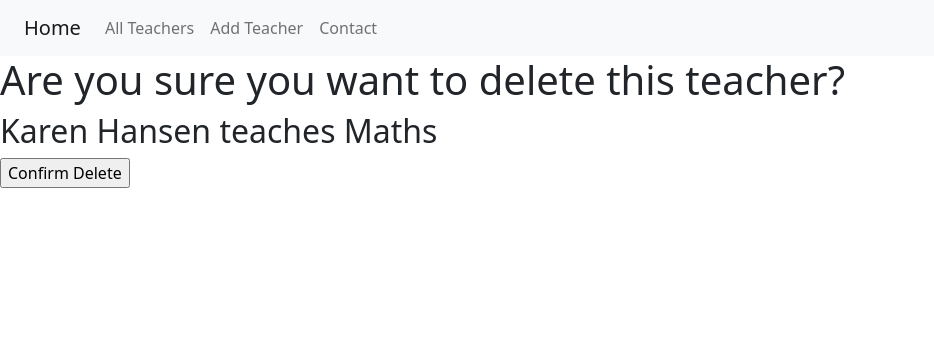
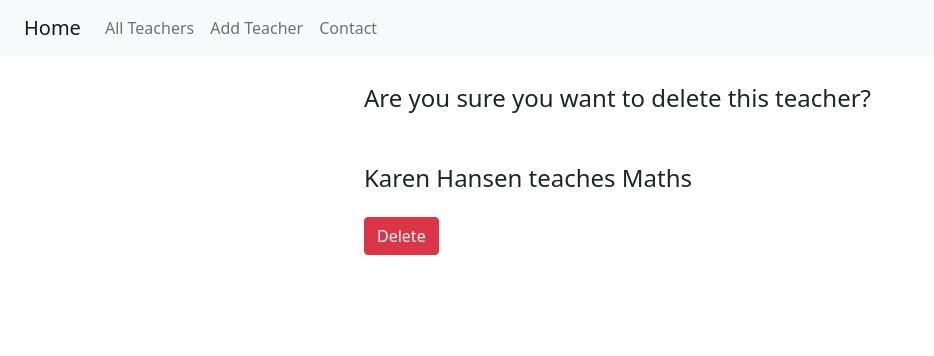
Before and after one commit to King-cobra711/Simple-Django-App-Linode, a Django app: page /classroom/teacher_delete/2 in a window 1280 px wide. Shown: the top 356 px of the page, without its empty margins (0-934 px from the left). Run offline with Django 3.2, Linux system fonts and the light colour scheme; data comes from the database, SQL or seed files in the repository; both versions use the stored data as it was after the commit.

Commit message:
Added CSS to the confirm delete template

```diff
--- a/classroom/templates/classroom/teacher_confirm_delete.html
+++ b/classroom/templates/classroom/teacher_confirm_delete.html
@@ -1,8 +1,13 @@
 {% extends 'base.html' %} {% block content %}
-<form method="post">
-  <h1>Are you sure you want to delete this teacher?</h1>
-  <h2>{{teacher}}</h2>
-  {% csrf_token %}
-  <div class="form-group"><input type="submit" value="Confirm Delete" /></div>
-</form>
+<div class="container-sm" style="max-width: 576px">
+  <form method="post" class="pt-4">
+    <legend class="mb-5">Are you sure you want to delete this teacher?</legend>
+    <h4>{{teacher}}</h4>
+    {% csrf_token %}
+    <div class="form-group mt-4">
+      <input type="submit" value="Delete" class="btn btn-danger" />
+    </div>
+  </form>
+</div>
+
 {% endblock content %}
```
Also changed, not shown: db.sqlite3.
